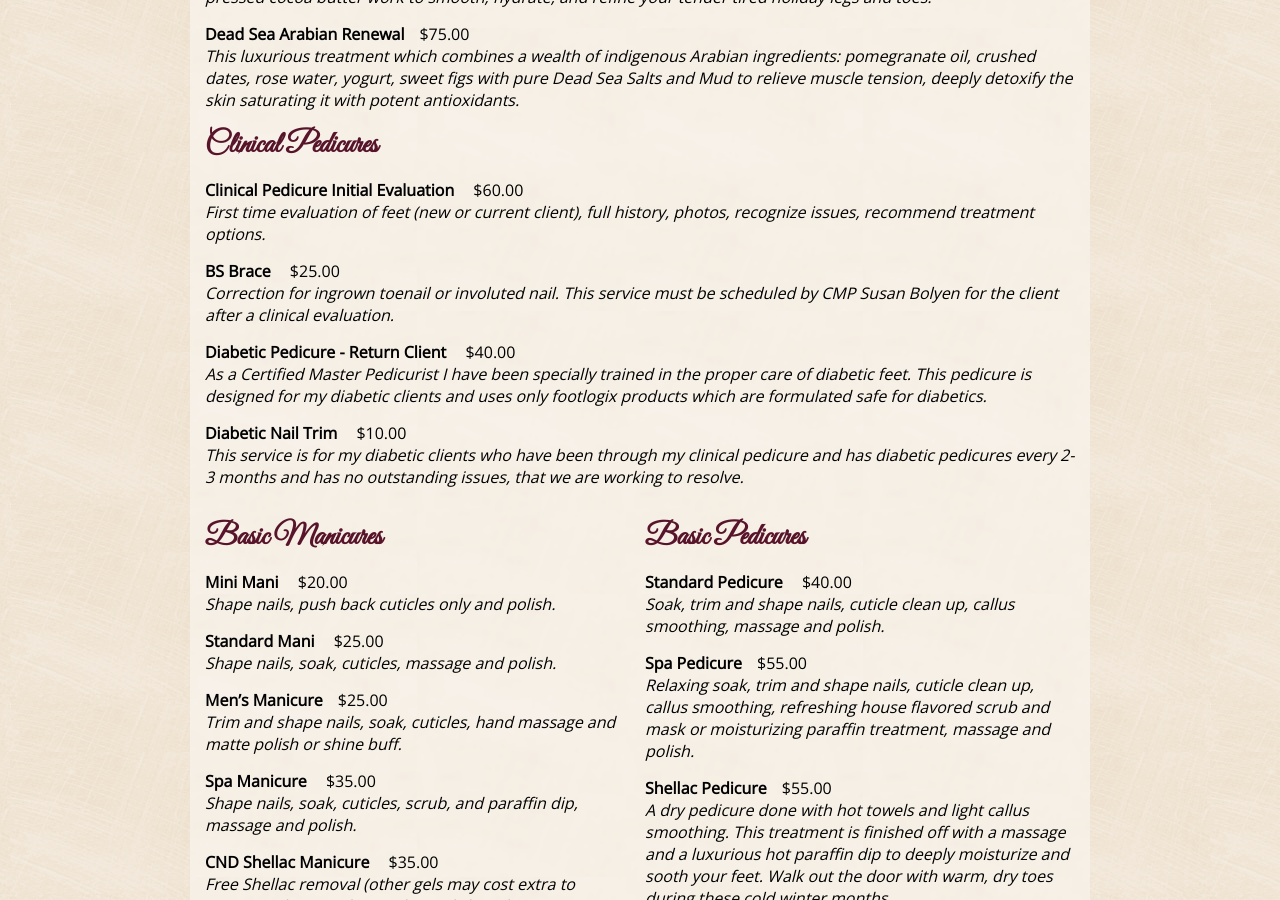
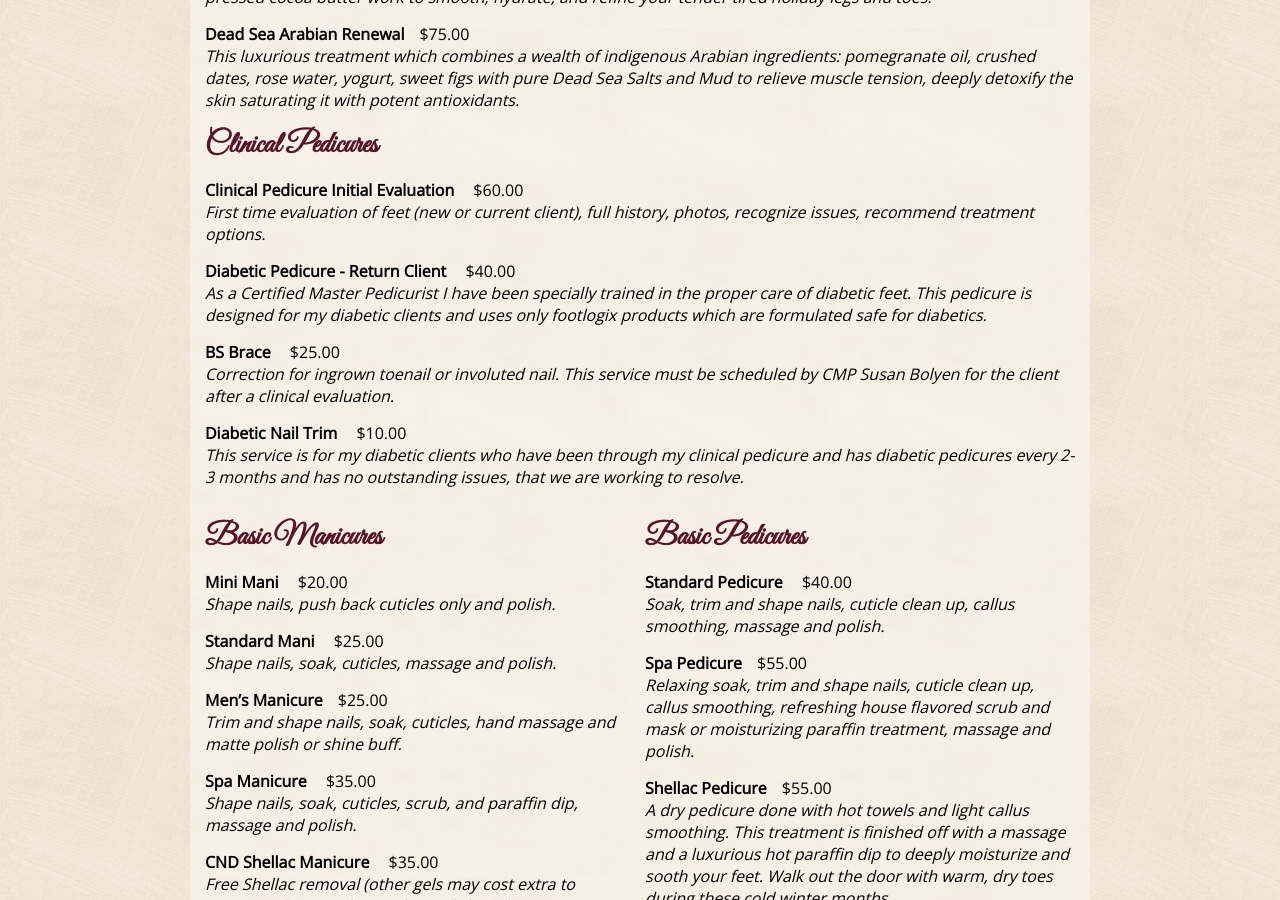
Before and after one commit to susanspedispa/susanspedispa.github.io, a Jekyll site: the page built from menu.html, in a window 1280 px wide and 900 px high, scrolled down 448 px. Built offline with Jekyll 4.4.1, drawn with Linux system fonts in a browser that asks for light colours.

Commit message:
Update menu.html

```diff
--- a/_includes/menu.html
+++ b/_includes/menu.html
@@ -21,13 +21,13 @@
 </div>
 
 <div class="treatment">
-<span class="treatmentName">BS Brace</span> <span class="treatmentPrice">$25.00</span>
-<div class="treatmentDescription">Correction for ingrown toenail or involuted nail. This service must be scheduled by CMP Susan Bolyen for the client after a clinical evaluation.</div>
+<span class="treatmentName">Diabetic Pedicure - Return Client</span> <span class="treatmentPrice">$40.00</span>
+<div class="treatmentDescription">As a Certified Master Pedicurist I have been specially trained in the proper care of diabetic feet. This pedicure is designed for my diabetic clients and uses only footlogix products which are formulated safe for diabetics.</div>
 </div>
 
 <div class="treatment">
-<span class="treatmentName">Diabetic Pedicure - Return Client</span> <span class="treatmentPrice">$40.00</span>
-<div class="treatmentDescription">As a Certified Master Pedicurist I have been specially trained in the proper care of diabetic feet. This pedicure is designed for my diabetic clients and uses only footlogix products which are formulated safe for diabetics.</div>
+<span class="treatmentName">BS Brace</span> <span class="treatmentPrice">$25.00</span>
+<div class="treatmentDescription">Correction for ingrown toenail or involuted nail. This service must be scheduled by CMP Susan Bolyen for the client after a clinical evaluation.</div>
 </div>
 
 <div class="treatment">
```
